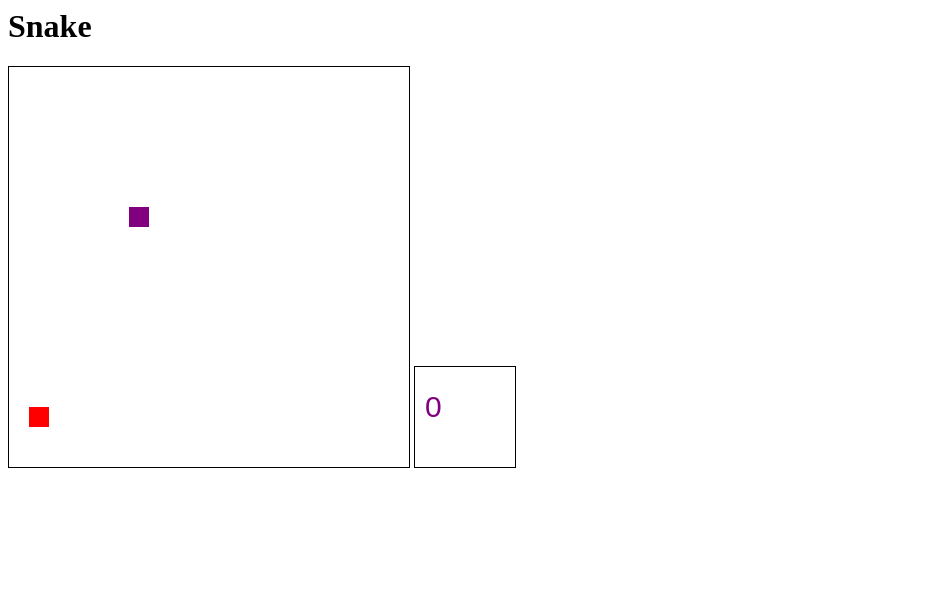
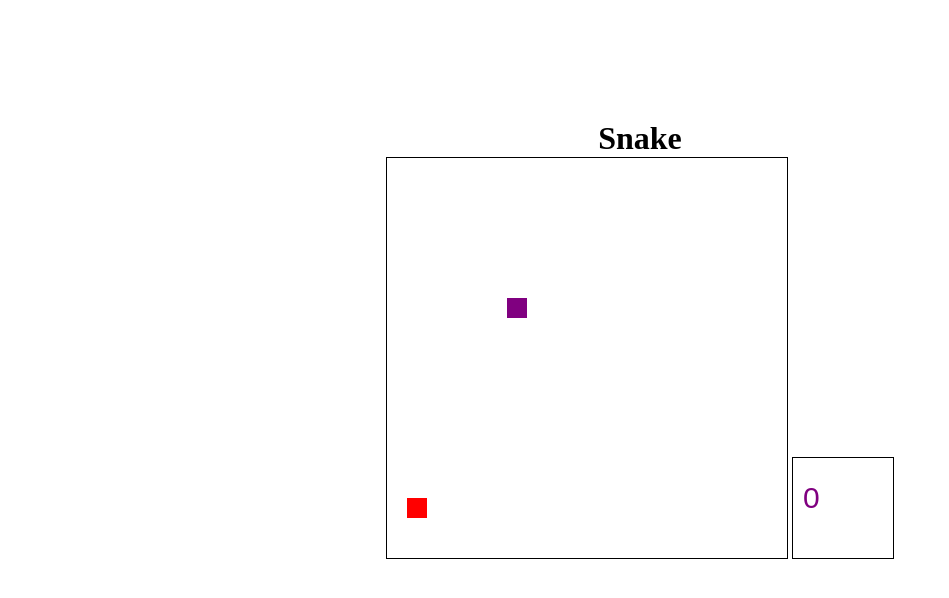
Before and after one commit to Emilst11/se-fe8-kelompok4, a plain HTML site: page index.html in a window 1280 px wide. Shown: the whole page, without its empty margins (0-949 px from the left). Drawn offline with Linux system fonts and the light colour scheme.

Commit message:
Adding file css to html

```diff
--- /dev/null
+++ b/assets/styles/style.css
@@ -0,0 +1,15 @@
+*, body, html{
+    margin: 0;
+    padding: 0;
+    box-sizing: border-box;
+}
+.container-programs{
+    position: absolute;
+    top: 40%;
+    left: 50%;
+    transform: translate(-50%, -50%);
+
+    width: 60vw;
+    height: 50vh;
+    text-align: center;
+}
--- a/index.html
+++ b/index.html
@@ -2,9 +2,12 @@
     <head>
     </head>
         <script type="text/javascript" src="index.js"></script>
+        <link rel="stylesheet" href="/assets/styles/style.css">
     <body onload="draw();">
-        <h1>Snake</h1>
-        <canvas id="snakeBoard" width="400" height="400" style="border:1px solid #000000;"></canvas>
-        <canvas id="score1Board" width="100" height="100" style="border:1px solid #000000;"></canvas>
+        <div class="container-programs">
+            <h1>Snake</h1>
+            <canvas id="snakeBoard" width="400" height="400" style="border:1px solid #000000;"></canvas>
+            <canvas id="score1Board" width="100" height="100" style="border:1px solid #000000;"></canvas>
+        </div>
     </body>
 </html>
```
